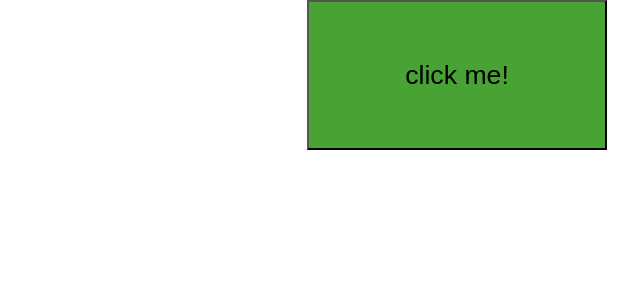
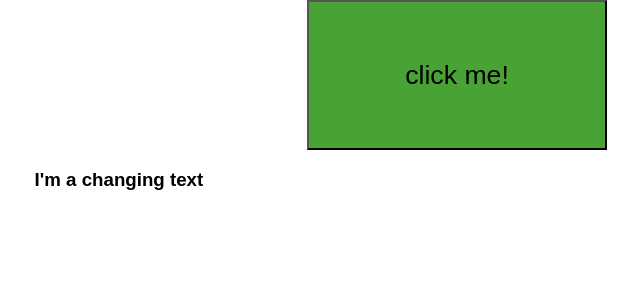
Before and after one commit to carlosestrada22/animal-labs-js-test, a React (Create React App) app in the folder js-test/: page / in a window 1280 px wide. Shown: the top 300 px of the page, without its empty margins (183-823 px from the left). Built offline with nearby package versions, Linux system fonts and the light colour scheme.

Commit message:
feat add Import components to main app

```diff
--- /dev/null
+++ b/js-test/src/App.css
@@ -0,0 +1,4 @@
+.App {
+    width: 66%;
+    margin: auto;
+}
--- a/js-test/src/App.js
+++ b/js-test/src/App.js
@@ -1,12 +1,15 @@
 import React, { Component } from 'react';
+import './App.css'
 
 import MainButton from './components/main-button/main-button.js'
+import ChanginText from './components/changing-text/changing-text.js'
 
 class App extends Component {
   render() {
     return (
       <div className="App">
         <MainButton />
+        <ChanginText />
       </div>
     );
   }
```
